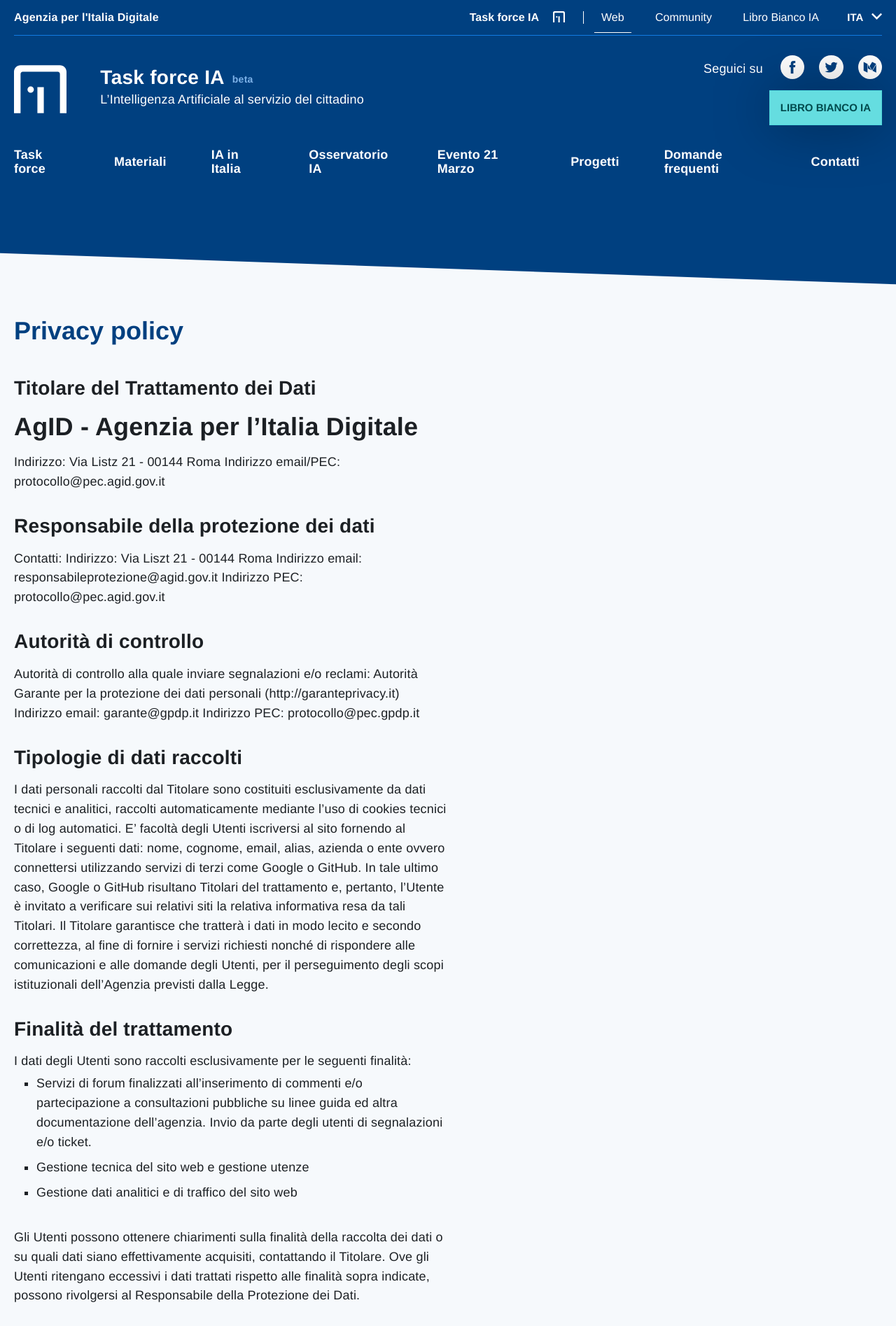
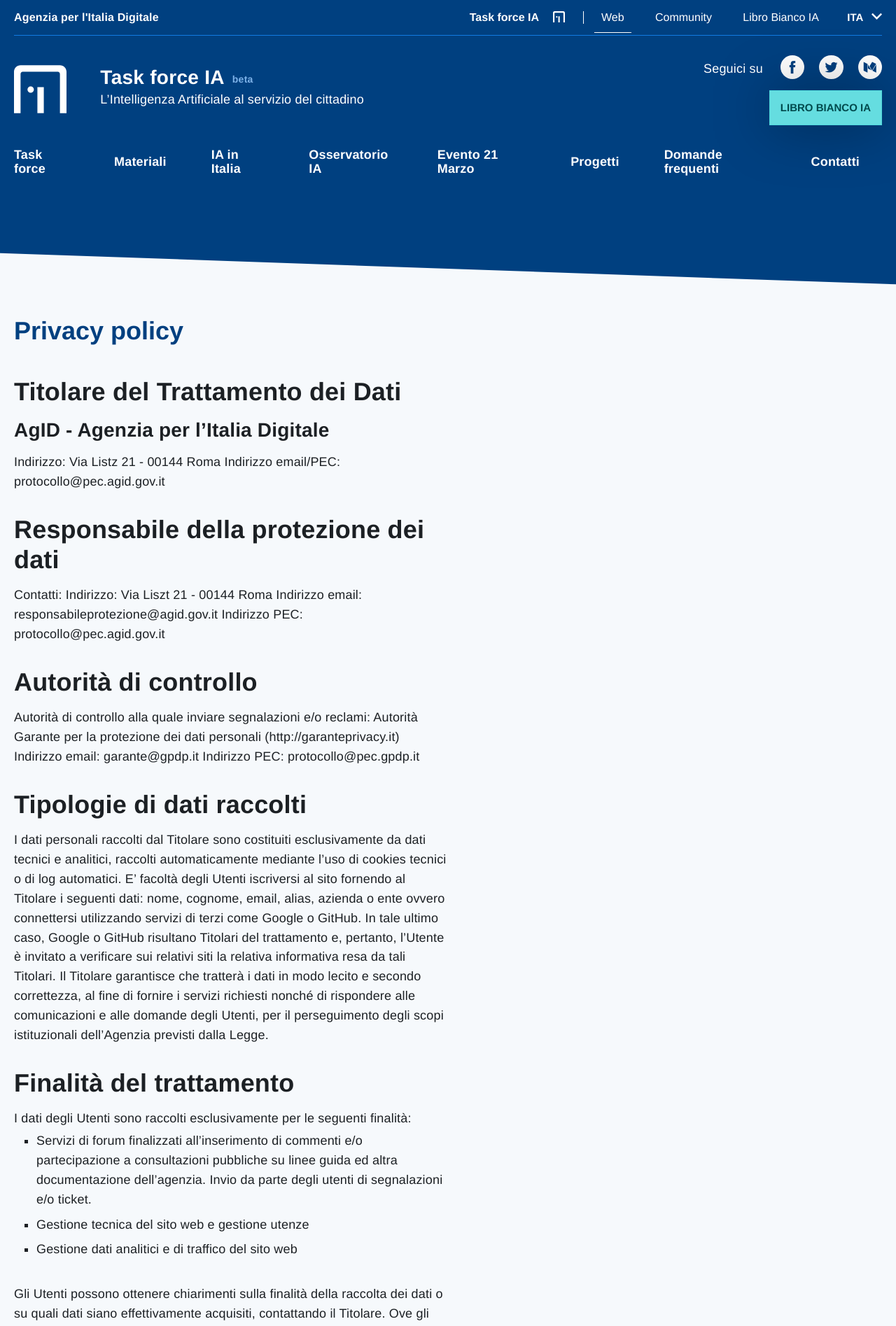
Before and after one commit to task-force-ia/ia.italia.it, a Jekyll site: the page built from _pages/it/privacy-policy.md, in a window 1280 px wide. Shown: the top 1895 px of the page at 70% size. Built offline with Jekyll 4.4.1, drawn with Linux system fonts in a browser that asks for light colours; comment, search, counter and statistics services are not loaded.

```diff
--- a/_pages/it/privacy-policy.md
+++ b/_pages/it/privacy-policy.md
@@ -10,30 +10,30 @@ content-alignment: left
 seo:
   type: WebPage
 ---
-### Titolare del Trattamento dei Dati
-## AgID - Agenzia per l'Italia Digitale
+## Titolare del Trattamento dei Dati
+### AgID - Agenzia per l'Italia Digitale
 Indirizzo: Via Listz 21 - 00144 Roma
 Indirizzo email/PEC: protocollo@pec.agid.gov.it
 
-### Responsabile della protezione dei dati
+## Responsabile della protezione dei dati
 Contatti:
 Indirizzo: Via Liszt 21 - 00144 Roma
 Indirizzo email: responsabileprotezione@agid.gov.it
 Indirizzo PEC: protocollo@pec.agid.gov.it
 
-### Autorità di controllo
+## Autorità di controllo
 Autorità di controllo alla quale inviare segnalazioni e/o reclami:
 Autorità Garante per la protezione dei dati personali (http://garanteprivacy.it)
 Indirizzo email: garante@gpdp.it
 Indirizzo PEC: protocollo@pec.gpdp.it
 
-### Tipologie di dati raccolti
+## Tipologie di dati raccolti
 I dati personali raccolti dal Titolare sono costituiti esclusivamente da dati tecnici e analitici, raccolti automaticamente mediante l’uso di cookies tecnici o di log automatici.
 E’ facoltà degli Utenti iscriversi al sito fornendo al Titolare i seguenti dati: nome, cognome, email, alias, azienda o ente ovvero connettersi utilizzando servizi di terzi come Google o GitHub.
 In tale ultimo caso, Google o GitHub risultano Titolari del trattamento e, pertanto, l’Utente è invitato a verificare sui relativi siti la relativa informativa resa da tali Titolari.
 Il Titolare garantisce che tratterà i dati in modo lecito e secondo correttezza, al fine di fornire i servizi richiesti nonché di rispondere alle comunicazioni e alle domande degli Utenti, per il perseguimento degli scopi istituzionali dell’Agenzia previsti dalla Legge.
 
-### Finalità del trattamento
+## Finalità del trattamento
 I dati degli Utenti sono raccolti esclusivamente per le seguenti finalità:
 - Servizi di forum finalizzati all’inserimento di commenti e/o partecipazione a consultazioni pubbliche su linee guida ed altra documentazione dell’agenzia. Invio da parte degli utenti di segnalazioni e/o ticket.
 - Gestione tecnica del sito web e gestione utenze
@@ -42,10 +42,10 @@ I dati degli Utenti sono raccolti esclusivamente per le seguenti finalità:
 Gli Utenti possono ottenere chiarimenti sulla finalità della raccolta dei dati o su quali dati siano effettivamente acquisiti, contattando il Titolare.
 Ove gli Utenti ritengano eccessivi i dati trattati rispetto alle finalità sopra indicate, possono rivolgersi al Responsabile della Protezione dei Dati.
 
-### Base giuridica del trattamento
+## Base giuridica del trattamento
 I dati personali sono trattati dal Titolare previo consenso dell’Utente ovvero nell’esecuzione dei propri compiti istituzionali di interesse pubblico o comunque connessi all’esercizio dei propri poteri e doveri istituzionali.
 
-### Categorie di destinatari dei dati
+## Categorie di destinatari dei dati
 Il Titolare, nello svolgimento delle proprie attività e per erogare i propri servizi, potrebbe trasmettere i dati alle seguenti categorie di Destinatari:
 - Pubbliche Amministrazioni;
 - Fornitori di servizi tecnici e hosting provider.
@@ -53,18 +53,18 @@ Il Titolare, nello svolgimento delle proprie attività e per erogare i propri se
 I Destinatari sono nominati, se necessario, Responsabili del Trattamento da parte del Titolare. L’elenco aggiornato dei Responsabili potrà sempre essere richiesto al Titolare del Trattamento.
 I Fornitori, in base al contratto di servizio stipulato, sono tenuti a utilizzare i dati personali esclusivamente per le finalità indicate dal Titolare, a non conservarli oltre la durata indicata né a trasmetterli a terzi senza l’esplicita autorizzazione del Titolare.
 
-### Trasferimento dei dati in Paesi terzi o a organizzazioni internazionali
+## Trasferimento dei dati in Paesi terzi o a organizzazioni internazionali
 Il Titolare non intende trasferire i dati personali a Paesi terzi o a organizzazioni internazionali.
 
-### Modalità del trattamento dei dati raccolti
-## Modalità di trattamento
+## Modalità del trattamento dei dati raccolti
+### Modalità di trattamento
 Il Titolare tratta i dati personali degli utenti adottando le misure di sicurezza adeguate a impedire l’accesso, la divulgazione, la modifica o la distruzione non autorizzata dei dati personali. Il trattamento viene effettuato anche mediante strumenti informatici e/o telematici, con modalità organizzative e misure tecniche adeguate a garantire la sicurezza dei dati.
-## Luogo di trattamento
+### Luogo di trattamento
 I dati sono trattati presso la sede del Titolare e presso le sedi dei Responsabili ovunque siano localizzate (sempre all’interno della Unione Europea).
-## Tempi di conservazione dei dati
+### Tempi di conservazione dei dati
 I dati sono trattati per il tempo necessario allo svolgimento del servizio richiesto dall’Utente o necessario per le finalità descritte nel presente documento ovvero indicate dalla normativa vigente.
 
-### Diritti degli Utenti
+## Diritti degli Utenti
 Gli Utenti, ai quali i dati personali sono riferiti, hanno il diritto in qualunque momento di ottenere la conferma dell'esistenza o meno degli stessi presso il Titolare del Trattamento, di conoscerne il contenuto e l'origine, di verificarne l'esattezza o chiederne l’integrazione, la cancellazione, l'aggiornamento, la rettifica e la limitazione, nonché di opporsi al loro trattamento.
 Nei casi in cui l’Utente abbia rilasciato il consenso al trattamento, la relativa revoca non pregiudica la liceità del trattamento svolto precedentemente.
 E’ inoltre facoltà dell’Utente richiedere copia dei dati gestiti. Le richieste vanno rivolte al Titolare del Trattamento.
@@ -72,16 +72,16 @@ Eventuali reclami possono essere inviati al Responsabile della Protezione dei Da
 E’ diritto dell’Utente proporre reclamo presso l’Autorità Garante per la protezione dei dati (www.garanteprivacy.it)
 Il Titolare garantisce che non è prevista alcuna forma di processo decisionale automatizzato che comporti effetti giuridici sull’Utente.
 
-### Ulteriori informazioni sul trattamento
-## Difesa in giudizio
+## Ulteriori informazioni sul trattamento
+### Difesa in giudizio
 I dati personali dell’Utente possono essere utilizzati, da parte del Titolare, in giudizio o nelle fasi propedeutiche alla sua eventuale instaurazione per la difesa da abusi da parte dell’Utente.
 L’Utente è consapevole che al Titolare potrebbe essere richiesto di comunicare i dati su richiesta delle pubbliche autorità.
-## Informative specifiche
+### Informative specifiche
 Su richiesta dell’Utente, in aggiunta alle informazioni contenute nella presente informativa, il Titolare potrebbe fornire all'Utente informative aggiuntive riguardanti servizi specifici o la raccolta ed il trattamento di dati personali.
-## Log di sistema e manutenzione
+### Log di sistema e manutenzione
 Per necessità legate al funzionamento e alla manutenzione potrebbero essere raccolti Log di sistema, ossia file (documenti elettronici) che registrano le interazioni e che possono contenere anche dati personali, quali l’indirizzo IP dell’Utente.
 
-### Cookie policy
+## Cookie policy
 Il sito utilizza Cookies analytics per raccogliere informazioni, in forma aggregata, sul numero degli Utenti e su come gli stessi visitano il Sito. Il Sito si avvale del servizio Google Analytics, la cui cookie policy può essere visionata a questo link [https://developers.google.com/analytics/devguides/collection/analyticsjs/cookie-usage](https://developers.google.com/analytics/devguides/collection/analyticsjs/cookie-usage){:target="_blank"}. Al fine di rispettare la privacy dei nostri utenti, il servizio è utilizzato con la modalità “_anonymizeip” che consente di mascherare gli indirizzi IP degli utenti che navigano sul sito internet: maggiori informazioni sulla funzionalità [https://support.google.com/analytics/answer/2763052?hl=it](https://support.google.com/analytics/answer/2763052?hl=it){:target="_blank"}. Il sito raccoglie informazioni sulla navigazione anche attraverso il software open source Piwik [https://piwik.org/](https://piwik.org/){:target="_blank"} ospitato presso i server dell'Agenzia per l'Italia Digitale.
 
 I dati sono raccolti all'unico fine di elaborare informazioni statistiche anonime sull'uso del Sito e per verificare il corretto funzionamento dello stesso; i dati di navigazione potrebbero essere utilizzati in vista dell'identificazione dell'Utente solo nel caso in cui ciò fosse necessario per l'accertamento di reati di natura informatica. I cookies utilizzati dal Sito non consentono la raccolta di informazioni personali relative all'utente e si cancellano automaticamente con la chiusura del browser di navigazione.
@@ -98,6 +98,6 @@ L'Utente può scegliere di abilitare o disabilitare i cookies intervenendo sulle
 - [Internet Explorer](https://support.microsoft.com/it-it/help/17442/windows-internet-explorer-delete-manage-cookies){:target="_blank"}
 - [Opera](http://help.opera.com/Windows/10.00/it/cookies.html){:target="_blank"}
 
-### Modifiche a questa privacy policy
+## Modifiche a questa privacy policy
 Il Titolare si riserva il diritto di apportare modifiche alla presente informativa, dandone pubblicità agli Utenti sulla presente pagina. Si prega dunque di tornare a consultare questa pagina, prendendo come riferimento la data di ultima modifica indicata a conclusione del testo.
 Nel caso di mancata accettazione delle modifiche apportate alla presente informativa, l’Utente può richiedere al Titolare di rimuovere i propri dati personali. Salvo quanto diversamente specificato, la precedente privacy policy continuerà ad applicarsi ai dati personali sino a quel momento raccolti.
```
